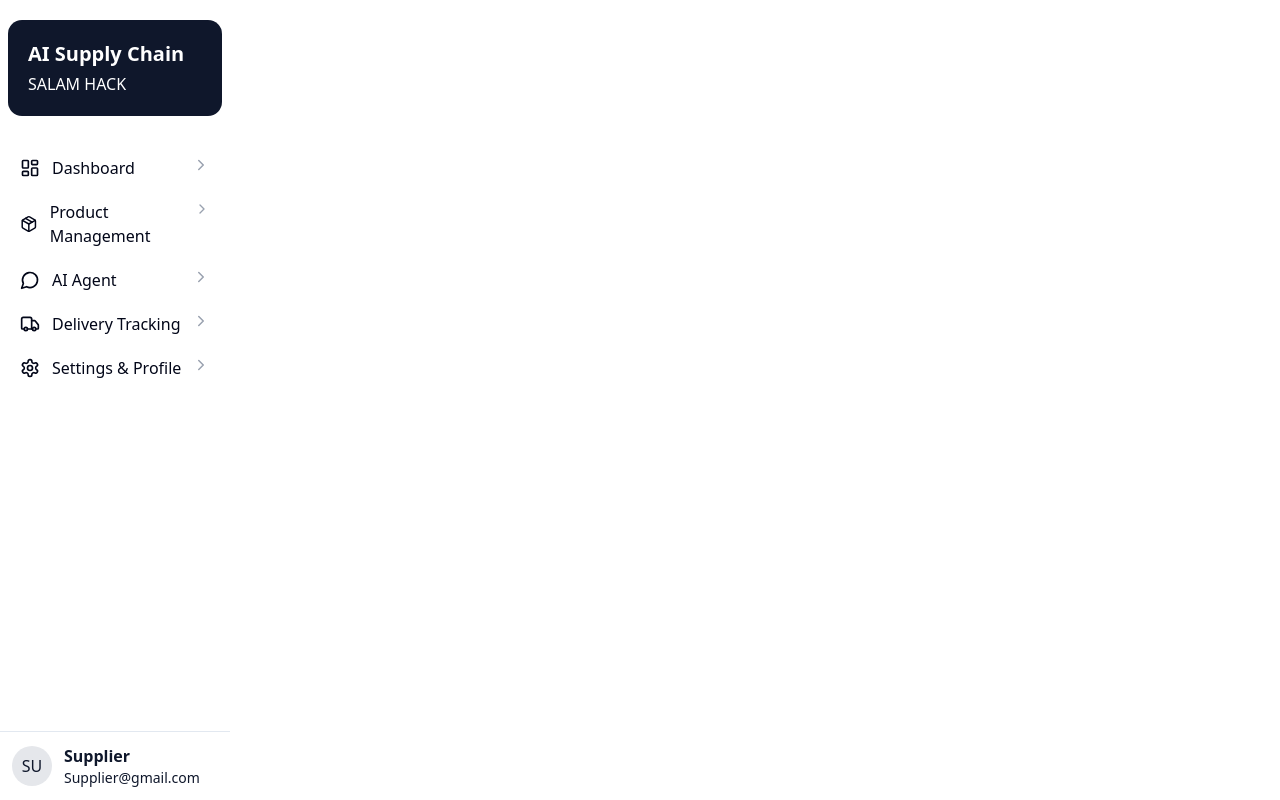
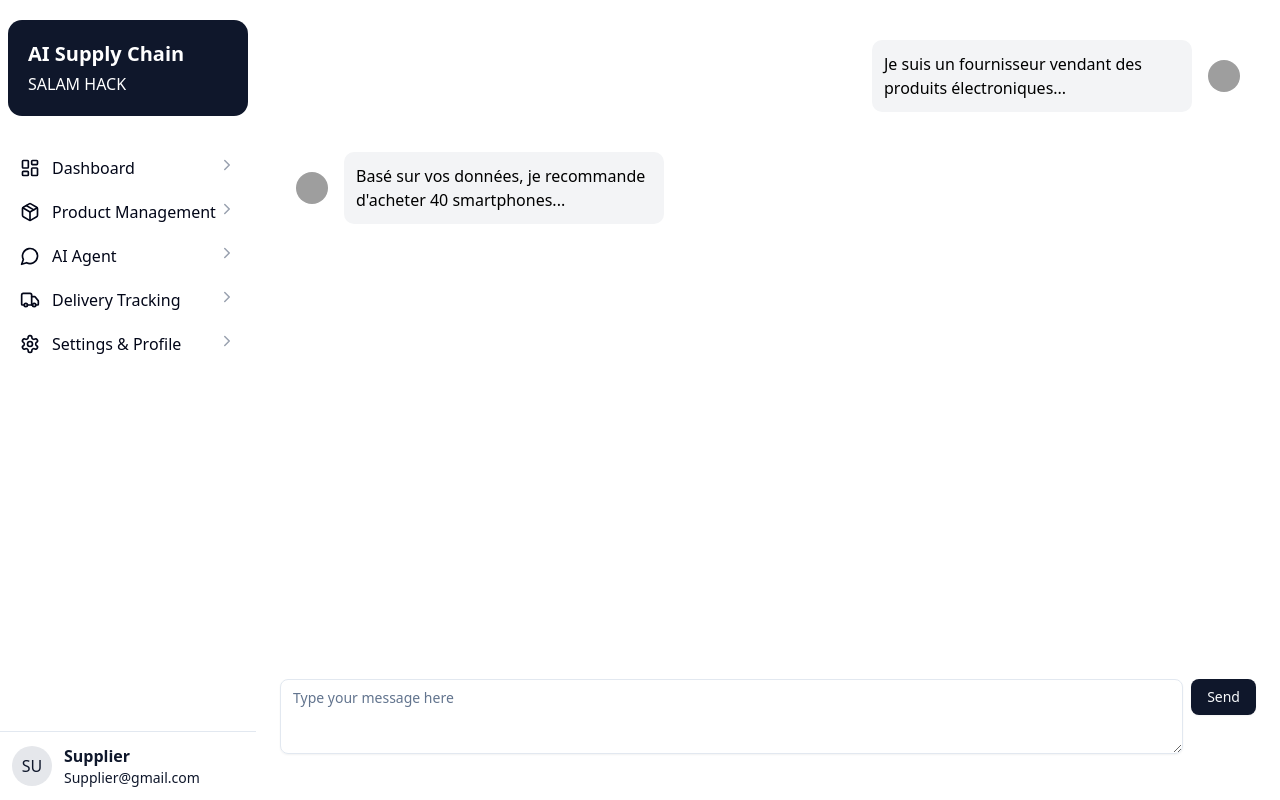
Before and after one commit to ahmed123456787/hakathon_supply_chain, a React (Vite) app in the folder frontend/: page /ai-agent in a window 1280 px wide. Built offline with nearby package versions, Linux system fonts and the light colour scheme; grey boxes are pictures that could not be loaded.

Commit message:
add ChatBox and fix scroll bug

```diff
--- a/frontend/src/App.jsx
+++ b/frontend/src/App.jsx
@@ -2,6 +2,7 @@ import { BrowserRouter as Router, Routes, Route } from "react-router-dom";
 import Sidebar from "./My_components/Sidebar";
 import Dashboard from "./pages/Dashboard";
 import InventoryManagement from "./pages/Product_managment";
+import ChatBox from "./pages/ChatBox";
 
 function App() {
   return (
@@ -18,6 +19,7 @@ function App() {
               path="/inventory-managment"
               element={<InventoryManagement />}
             />
+            <Route path="/ai-agent" element={<ChatBox />} />
           </Routes>
         </div>
       </div>
--- a/frontend/src/My_components/Sidebar.jsx
+++ b/frontend/src/My_components/Sidebar.jsx
@@ -39,7 +39,7 @@ const menuItems = [
 ];
 function Sidebar() {
   return (
-    <aside className="h-screen w-[18%] flex flex-col justify-between">
+    <aside className="h-screen w-[20%] flex flex-col justify-between">
       <nav className="flex flex-col">
         <div className="bg-slate-900 rounded-xl p-5 my-5 mx-2 text-white flex flex-col  space-y-1 justify-center items-start">
           <h1 className="font-bold text-xl">AI Supply Chain</h1>
--- /dev/null
+++ b/frontend/src/pages/ChatBox.jsx
@@ -0,0 +1,75 @@
+import { useState } from "react";
+import { Card } from "@/components/ui/card";
+import { Avatar, AvatarImage, AvatarFallback } from "@/components/ui/avatar";
+import { Textarea } from "@/components/ui/textarea";
+import { Button } from "@/components/ui/button";
+
+export default function ChatBox() {
+  const [messages, setMessages] = useState([
+    {
+      id: 1,
+      sender: "ME",
+      text: "Je suis un fournisseur vendant des produits électroniques...",
+    },
+    {
+      id: 2,
+      sender: "AI",
+      text: "Basé sur vos données, je recommande d'acheter 40 smartphones...",
+    },
+  ]);
+  const [input, setInput] = useState("");
+
+  const sendMessage = () => {
+    if (!input.trim()) return;
+    const newMessage = { id: messages.length + 1, sender: "ME", text: input };
+    setMessages([...messages, newMessage]);
+    setInput("");
+  };
+
+  return (
+    <div className=" p-1 h-full">
+      <Card className="p-4 space-y-4 h-[85%] overflow-y-auto border-none shadow-none">
+        {messages.map((msg) => (
+          <div
+            key={msg.id}
+            className={`flex items-center ${
+              msg.sender === "ME" ? "justify-end" : "justify-start"
+            }`}
+          >
+            {msg.sender === "AI" && (
+              <Avatar className="mr-4">
+                <AvatarImage src="/ai-avatar.png" alt="AI" />
+                <AvatarFallback>AI</AvatarFallback>
+              </Avatar>
+            )}
+            <div className="p-3 rounded-lg text-black max-w-xs bg-gray-100">
+              {msg.text}
+            </div>
+            {msg.sender === "ME" && (
+              <Avatar className="ml-4">
+                <AvatarImage src="/user-avatar.png" alt="User" />
+                <AvatarFallback className="text-white bg-slate-900">
+                  ME
+                </AvatarFallback>
+              </Avatar>
+            )}
+          </div>
+        ))}
+      </Card>
+      <div className="flex gap-2 mt-4 h-[10%]">
+        <Textarea
+          value={input}
+          onChange={(e) => setInput(e.target.value)}
+          placeholder="Type your message here"
+          onKeyDown={(e) => {
+            if (e.key === "Enter" && !e.shiftKey) {
+              e.preventDefault(); // Empêche le saut de ligne dans Textarea
+              sendMessage();
+            }
+          }}
+        />
+        <Button onClick={sendMessage}>Send</Button>
+      </div>
+    </div>
+  );
+}
--- a/frontend/src/pages/Dashboard.jsx
+++ b/frontend/src/pages/Dashboard.jsx
@@ -84,7 +84,7 @@ const DashboardPage = () => {
   ];
 
   return (
-    <div className="hidden flex-col md:flex bg-gray-100">
+    <div className="hidden flex-col md:flex ">
       <div>
         <div className="flex flex-col justify-start space-y-3 py-4 px-6">
           <h1 className="font-bold text-4xl">Welcome Ahmed</h1>
@@ -97,13 +97,16 @@ const DashboardPage = () => {
               Let's Go
             </button>
           </div>
-          <img src={Robo} alt="AI" className="" />
+          <div>
+
+          <img src={Robo} alt="AI" className="object-contain" />
+          </div>
         </div>
       </div>
       <div className="flex-1 space-y-4 p-8 pt-6">
         <Tabs defaultValue="overview" className="space-y-4">
           <TabsContent value="overview" className="space-y-4">
-            <div className="grid grid-cols-3 w-[130%] gap-4 md:grid-cols-2 lg:grid-cols-4">
+            <div className="grid grid-cols-3 w-[100%] gap-4 md:grid-cols-2 lg:grid-cols-4">
               {data.map((stat, index) => (
                 <CardStat key={index} stat={stat} />
               ))}
```
